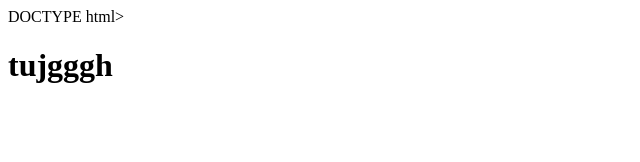
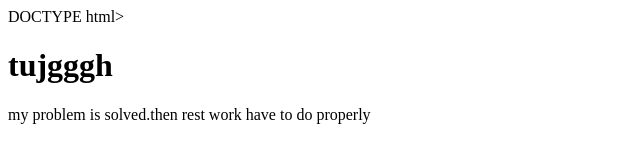
Before and after one commit to saharabanu/three-repo, a plain HTML site: page index.html in a window 1280 px wide. Shown: the whole page, without its empty margins (0-640 px from the left). Drawn offline with Linux system fonts and the light colour scheme.

Commit message:
gitty pkai

```diff
--- a/index.html
+++ b/index.html
@@ -8,5 +8,6 @@ DOCTYPE html>
 </head>
 <body>
     <h1>tujgggh</h1>
+    <p>my problem is solved.then rest work have to do properly</p>
 </body>
 </html>
```
